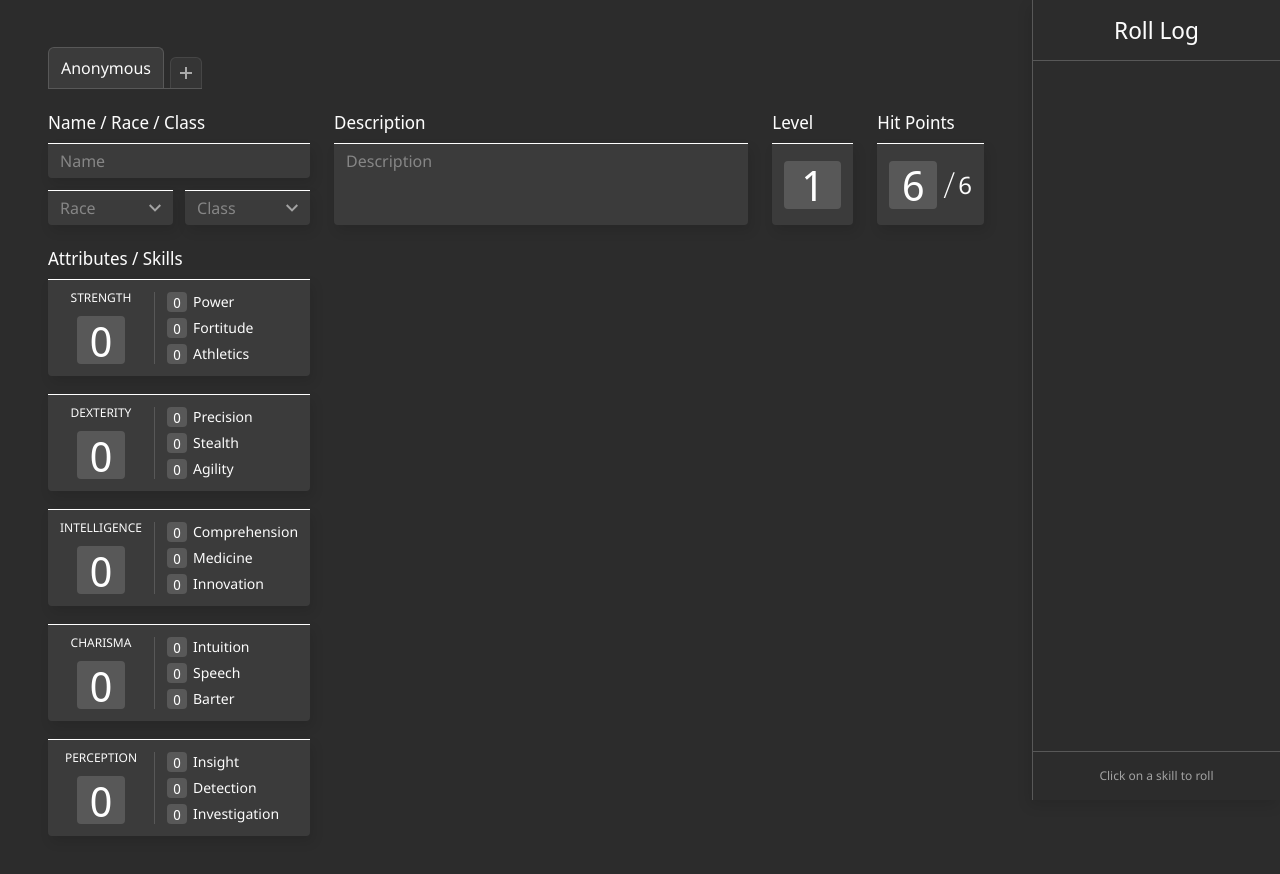
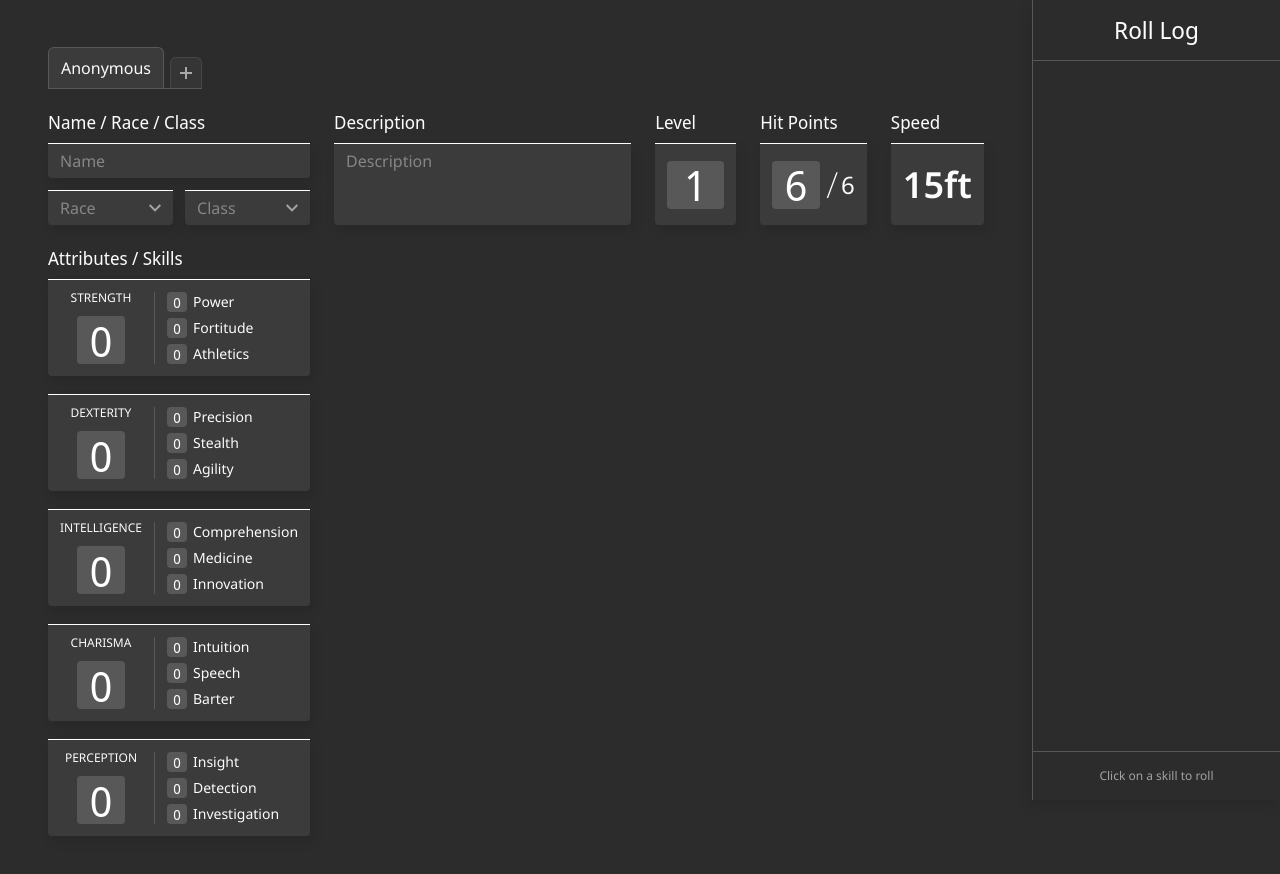
Before and after one commit to Paradoxdotexe/vade-mecum, a React (Create React App) app: page /engine in a window 1280 px wide. Shown: the top 874 px of the page. Built offline with nearby package versions, Linux system fonts and the light colour scheme.

Commit message:
MINOR: Add SpeedCard, update Movement Speed

```diff
--- a/src/pages/docs/vade_mecum.md
+++ b/src/pages/docs/vade_mecum.md
@@ -347,9 +347,9 @@ As a character engages in combat, they will take damage, lose HP, and face conse
 
 Each character has a movement speed that regulates how far they can move during combat.
 Movement speed is measured in terms of grid tiles which are roughly 5ft squares.
-A character's movement speed is equal to `(Dexterity + Agility) x 2`.
+A character's movement speed is equal to `Dexterity + Agility + 3`.
 
-> **Example:** A character with Dexterity 3 and Agility 1 will have a movement speed of 8 tiles, or 40 feet.
+> **Example:** A character with Dexterity 3 and Agility 2 will have a movement speed of 8 tiles, or 40 feet.
 
 Out of combat, all characters have the same movement speed of 2 miles per hour or 24 miles per day when traversing long distances.
 This speed can be increased by vehicles if available in the chosen World Kit.
--- a/src/pages/engine/characterSheet/CharacterSheet.tsx
+++ b/src/pages/engine/characterSheet/CharacterSheet.tsx
@@ -7,6 +7,7 @@ import { RaceSelect } from './RaceSelect';
 import { DescriptionTextArea } from './DescriptionTextArea';
 import { LevelInput } from './LevelInput';
 import { HitPointsInput } from './HitPointsInput';
+import { SpeedCard } from './SpeedCard';
 
 const Sheet = styled.div`
   display: flex;
@@ -90,6 +91,10 @@ export const CharacterSheet: React.FC = () => {
             <div className="section__header">Hit Points</div>
             <HitPointsInput />
           </div>
+          <div className="sheet__section">
+            <div className="section__header">Speed</div>
+            <SpeedCard />
+          </div>
         </div>
       </div>
     </Sheet>
--- /dev/null
+++ b/src/pages/engine/characterSheet/SpeedCard.tsx
@@ -0,0 +1,28 @@
+import React from 'react';
+import { useEngineState } from '../EngineStateContext';
+import { VCard } from '@/components/VCard';
+import styled from 'styled-components';
+
+const StyledSpeedCard = styled(VCard)`
+  flex: 1;
+  display: flex;
+  align-items: center;
+  font-size: 36px;
+  font-weight: 600;
+`;
+
+export const SpeedCard: React.FC = () => {
+  const { character } = useEngineState();
+
+  const dexterityAttribute = character.attributes.find(
+    attribute => attribute.label === 'Dexterity'
+  );
+  const agilitySkill = dexterityAttribute?.skills.find(skill => skill.label === 'Agility');
+
+  const dexterity = dexterityAttribute?.value ?? 0;
+  const agility = agilitySkill?.value ?? 0;
+
+  const speed = (dexterity + agility + 3) * 5;
+
+  return <StyledSpeedCard>{speed}ft</StyledSpeedCard>;
+};
--- a/src/version.json
+++ b/src/version.json
@@ -1,4 +1,4 @@
 {
-  "version": "0.13.0",
-  "versionCommitHash": "9c02e87"
+  "version": "0.14.0",
+  "versionCommitHash": "7644669"
 }
```
